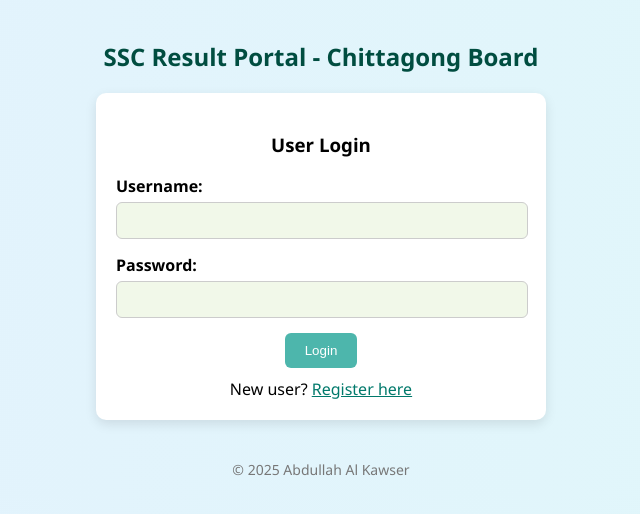
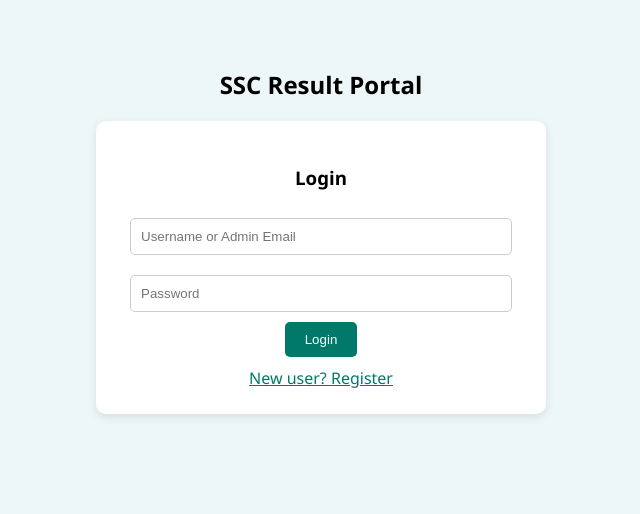
Before and after one commit to kawseribnjamal/ssc, a plain HTML site: page index.html in a window 1280 px wide. Shown: the whole page, without its empty margins (319-959 px from the left). Drawn offline with Linux system fonts and the light colour scheme.

Commit message:
Update index.html

```diff
--- a/index.html
+++ b/index.html
@@ -2,185 +2,103 @@
 <html lang="en">
 <head>
   <meta charset="UTF-8" />
-<meta name="viewport" content="width=device-width, initial-scale=1" />
-<title>SSC Result Portal - Chittagong Board</title>
+  <meta name="viewport" content="width=device-width, initial-scale=1.0"/>
+  <title>SSC Portal – Login/Register</title>
+  <script src="https://www.gstatic.com/firebasejs/9.22.2/firebase-app-compat.js"></script>
+  <script src="https://www.gstatic.com/firebasejs/9.22.2/firebase-auth-compat.js"></script>
+  <script src="https://www.gstatic.com/firebasejs/9.22.2/firebase-firestore-compat.js"></script>
   <style>
-  body {
-    font-family: 'Segoe UI', sans-serif;
-    background: linear-gradient(to right, #e3f2fd, #e0f7fa);
-    margin: 0; padding: 20px; text-align: center;
-  }
-  h2 { color: #004d40; }
-  .container {
-    max-width: 450px;
-    margin: auto;
-  }
-  .form-box {
-    background: white;
-    padding: 20px;
-    margin: 20px 0;
-    border-radius: 10px;
-    box-shadow: 0 4px 12px rgba(0,0,0,0.1);
-  }
-  label {
-    display: block; text-align: left;
-    margin-bottom: 5px;
-    font-weight: bold;
-  }
-  input[type="text"],
-  input[type="password"],
-  input[type="date"] {
-    width: 95%;
-    padding: 10px;
-    margin-bottom: 15px;
-    border-radius: 6px;
-    border: 1px solid #ccc;
-    background: #f1f8e9;
-    margin-left: auto;
-    margin-right: auto;
-    display: block;
-  }
-  input[type="submit"], button {
-    padding: 10px 20px;
-    background: #4db6ac;
-    border: none;
-    color: white;
-    border-radius: 6px;
-    cursor: pointer;
-  }
-  input[type="submit"]:hover, button:hover {
-    background: #00796b;
-  }
-  .toggle-link {
-    color: #00796b;
-    cursor: pointer;
-    text-decoration: underline;
-  }
-  .user-info {
-    text-align: center;
-    background: #f1f8e9;
-    padding: 15px;
-    border-radius: 10px;
-    margin-bottom: 20px;
-    font-size: 16px;
-  }
-  footer {
-    margin-top: 40px;
-    font-size: 14px;
-    color: #777;
-  }
+    body { font-family: 'Segoe UI', sans-serif; background: #eef7f7; text-align: center; padding: 40px; }
+    .box { background: #fff; padding: 25px; margin: 20px auto; max-width: 400px; border-radius: 10px; box-shadow: 0 3px 10px rgba(0,0,0,0.1); }
+    input, select { width: 90%; padding: 10px; margin: 10px 0; border-radius: 5px; border: 1px solid #ccc; }
+    button { padding: 10px 20px; background: #00796b; color: #fff; border: none; border-radius: 5px; cursor: pointer; }
+    button:hover { background: #004d40; }
+    .toggle { color: #00796b; cursor: pointer; text-decoration: underline; margin-top: 10px; }
   </style>
 </head>
 <body>
-  <h2>SSC Result Portal - Chittagong Board</h2>
-  <div class="container">
-    <div class="form-box" id="registerBox" style="display:none;">
-      <h3>User Registration</h3>
-      <form id="registerForm">
-        <label>Username:</label>
-        <input type="text" id="regUsername" required />
-        <label>Password:</label>
-        <input type="password" id="regPassword" required />
-        <label>Full Name:</label>
-        <input type="text" id="fullName" required />
-        <label>Mobile Number:</label>
-        <input type="text" id="phone" required />
-        <label>Institution:</label>
-        <input type="text" id="institute" required />
-        <label>Date of Birth:</label>
-        <input type="date" id="dob" required />
-        <input type="submit" value="Register" />
-        <div style="margin-top:10px;">
-          Already registered? <span class="toggle-link" onclick="showLogin()">Login here</span>
-        </div>
-      </form>
+  <h2>SSC Result Portal</h2>
+
+  <div class="box" id="loginBox">
+    <h3>Login</h3>
+    <input type="text" id="loginUsername" placeholder="Username or Admin Email" required>
+    <input type="password" id="loginPassword" placeholder="Password" required>
+    <button onclick="loginUser()">Login</button>
+    <div class="toggle" onclick="toggleForm()">New user? Register</div>
   </div>
 
-    <div class="form-box" id="loginBox">
-      <h3>User Login</h3>
-      <form id="loginForm">
-        <label>Username:</label>
-        <input type="text" id="loginUsername" required />
-        <label>Password:</label>
-        <input type="password" id="loginPassword" required />
-        <input type="submit" value="Login" />
-        <div style="margin-top:10px;">
-          New user? <span class="toggle-link" onclick="showRegister()">Register here</span>
+  <div class="box" id="registerBox" style="display:none;">
+    <h3>Register</h3>
+    <input type="text" id="regFullName" placeholder="Full Name" required>
+    <input type="text" id="regPhone" placeholder="Mobile Number" required>
+    <input type="text" id="regInstitute" placeholder="Institute" required>
+    <input type="date" id="regDob" required>
+    <select id="regGender" required>
+      <option value="">Select Gender</option>
+      <option value="Male">Male</option>
+      <option value="Female">Female</option>
+      <option value="Other">Other</option>
+    </select>
+    <input type="text" id="regUsername" placeholder="Username" required>
+    <input type="password" id="regPassword" placeholder="Password" required>
+    <button onclick="registerUser()">Register</button>
+    <div class="toggle" onclick="toggleForm()">Already registered? Login</div>
   </div>
-      </form>
-    </div>
-  </div>
-  <footer>© 2025 Abdullah Al Kawser</footer>
 
   <script>
-  function showRegister() {
-    document.getElementById("loginBox").style.display = "none";
-    document.getElementById("registerBox").style.display = "block";
-  }
-  function showLogin() {
-    document.getElementById("registerBox").style.display = "none";
-    document.getElementById("loginBox").style.display = "block";
+    const firebaseConfig = {
+      apiKey: "AIzaSyA3ZVHmeCvfdfYj4RH6D7nos1_XlS7zoL8",
+      authDomain: "sscresult-b774b.firebaseapp.com",
+      projectId: "sscresult-b774b",
+      storageBucket: "sscresult-b774b.appspot.com",
+      messagingSenderId: "386108440083",
+      appId: "1:386108440083:web:9f8811ef165282269549e6"
+    };
+    firebase.initializeApp(firebaseConfig);
+    const auth = firebase.auth();
+    const db = firebase.firestore();
+
+    const toggleForm = () => {
+      document.getElementById('loginBox').style.display = document.getElementById('loginBox').style.display === 'none' ? 'block' : 'none';
+      document.getElementById('registerBox').style.display = document.getElementById('registerBox').style.display === 'none' ? 'block' : 'none';
     }
 
-  // Users stored in localStorage for demo
-  function getUsers() {
-    const users = localStorage.getItem("users");
-    return users ? JSON.parse(users) : [];
-  }
-  function saveUsers(users) {
-    localStorage.setItem("users", JSON.stringify(users));
+    async function registerUser() {
+      await db.collection("users").add({
+        fullName: document.getElementById("regFullName").value,
+        phone: document.getElementById("regPhone").value,
+        institute: document.getElementById("regInstitute").value,
+        dob: document.getElementById("regDob").value,
+        gender: document.getElementById("regGender").value,
+        username: document.getElementById("regUsername").value,
+        password: document.getElementById("regPassword").value,
+        createdAt: new Date().toISOString()
+      });
+      alert("Registration Successful!");
+      toggleForm();
     }
 
-  document.getElementById("registerForm").addEventListener("submit", function(e) {
-    e.preventDefault();
-    const users = getUsers();
-    const username = document.getElementById("regUsername").value.trim();
-    if(users.some(u => u.username === username)){
-      alert("Username already exists.");
-      return;
-    }
-    const user = {
-      username,
-      password: document.getElementById("regPassword").value,
-      fullName: document.getElementById("fullName").value,
-      phone: document.getElementById("phone").value,
-      institute: document.getElementById("institute").value,
-      dob: document.getElementById("dob").value,
-      registrationDate: new Date().toISOString(),
-      lastLogin: null,
-      gender: '' // you can add gender field here if needed
-    };
-    users.push(user);
-    saveUsers(users);
-    alert("Registration successful. Please login.");
-    showLogin();
-  });
+    async function loginUser() {
+      const u = document.getElementById("loginUsername").value;
+      const p = document.getElementById("loginPassword").value;
 
-  document.getElementById("loginForm").addEventListener("submit", function(e){
-    e.preventDefault();
-    const username = document.getElementById("loginUsername").value.trim();
-    const password = document.getElementById("loginPassword").value;
-    const users = getUsers();
-
-    // Admin credentials hardcoded
-    if(username === "abdullah" && password === "6162636465"){
-      localStorage.setItem("userRole", "admin");
+      // Admin login
+      if (u === "abdullah" && p === "6162636465") {
+        sessionStorage.setItem("userRole", "admin");
         window.location.href = "admin.html";
         return;
       }
 
-    const user = users.find(u => u.username === username && u.password === password);
-    if(user){
-      user.lastLogin = new Date().toISOString();
-      saveUsers(users);
-      localStorage.setItem("loggedInUser", JSON.stringify(user));
-      localStorage.setItem("userRole", "user");
-      // No welcome message, direct redirect
+      const snap = await db.collection("users").where("username", "==", u).where("password", "==", p).get();
+      if (!snap.empty) {
+        const data = snap.docs[0].data();
+        sessionStorage.setItem("userRole", "user");
+        sessionStorage.setItem("userData", JSON.stringify(data));
         window.location.href = "user-dashboard.html";
       } else {
-      alert("Invalid login credentials");
+        alert("Invalid credentials!");
       }
-  });
+    }
   </script>
 </body>
 </html>
```
Lines whose indentation alone changed are shown as unchanged.
